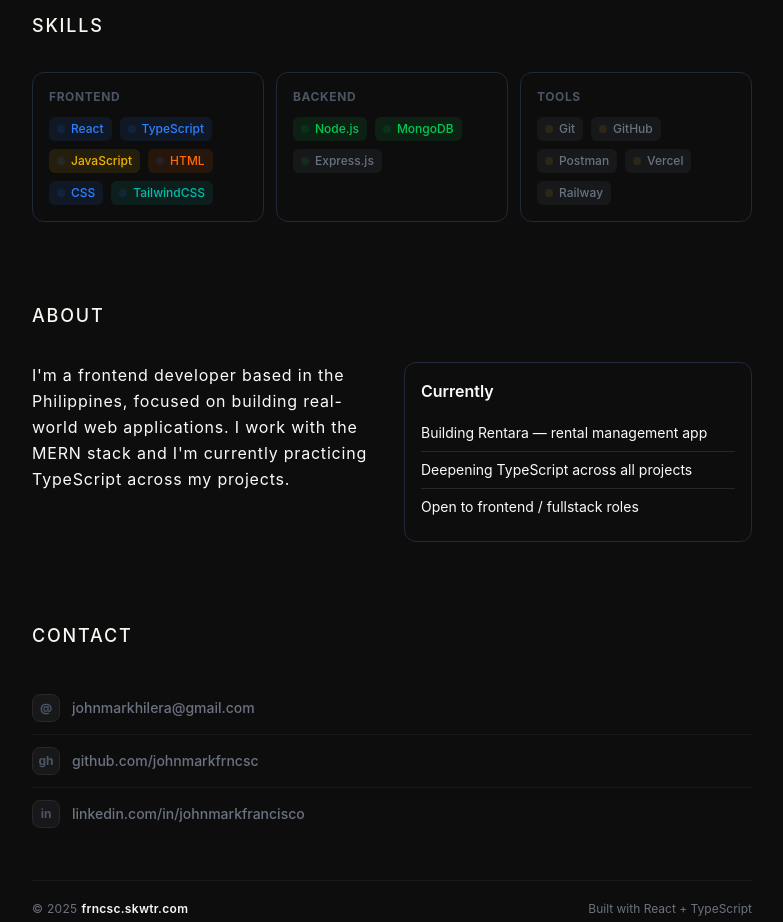
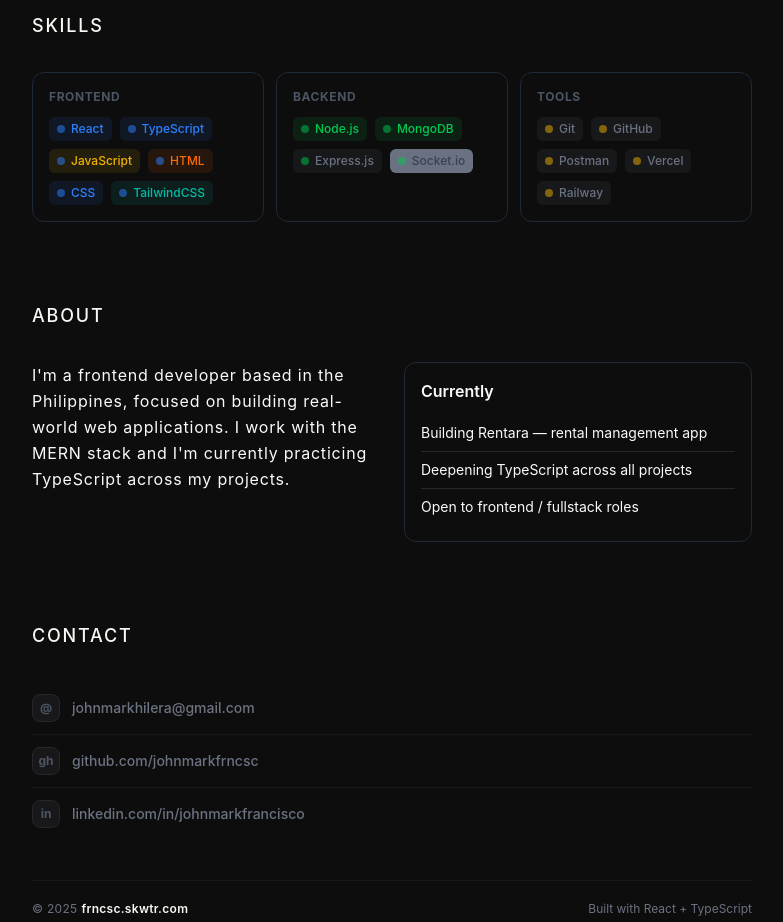
Before and after one commit to johnmarkfrncsc/frncsc-portfolio, a React (Vite) app: page / in a window 1280 px wide. Shown: the part 1280-2202 px from the top of the page, without its empty margins (248-1031 px from the left). Built offline with nearby package versions, Linux system fonts and the light colour scheme.

Commit message:
feat: update SkillBadge colors for better visibility and add Socket.io to backend skills

```diff
--- a/src/components/ui/SkillBadge.tsx
+++ b/src/components/ui/SkillBadge.tsx
@@ -5,9 +5,9 @@ interface SkillBadgeProps {
 
 const SkillBadge = ({ name, category }: SkillBadgeProps) => {
   const categoryColors = {
-    frontend: "bg-blue-500/10 text-blue-500",
-    backend: "bg-green-500/10 text-green-500",
-    tools: "bg-yellow-500/10 text-yellow-500",
+    frontend: "bg-blue-500/50 text-blue-500",
+    backend: "bg-green-500/50 text-green-500",
+    tools: "bg-yellow-500/50 text-yellow-500",
   };
   const nameColors: Record<string, string> = {
     React: "bg-blue-500/10 text-blue-500",
@@ -19,6 +19,7 @@ const SkillBadge = ({ name, category }: SkillBadgeProps) => {
     "Node.js": "bg-green-500/10 text-green-500",
     MongoDB: "bg-green-500/10 text-green-500",
     "Express.js": "bg-gray-500/10 text-gray-500",
+    "Socket.io": "bg-gray-500 text-gray-700",
     Git: "bg-gray-500/10 text-gray-500",
     GitHub: "bg-gray-500/10 text-gray-500",
     Postman: "bg-gray-500/10 text-gray-500",
--- a/src/data/skills.ts
+++ b/src/data/skills.ts
@@ -10,6 +10,7 @@ const skills: Skill[] = [
   { name: 'Node.js', category: 'backend' },
   { name: 'MongoDB', category: 'backend' },
   { name: 'Express.js', category: 'backend' },
+  { name: 'Socket.io', category: 'backend' },
   { name: 'Git', category: 'tools' },
   { name: 'GitHub', category: 'tools' },
   { name: 'Postman', category: 'tools' },
```
